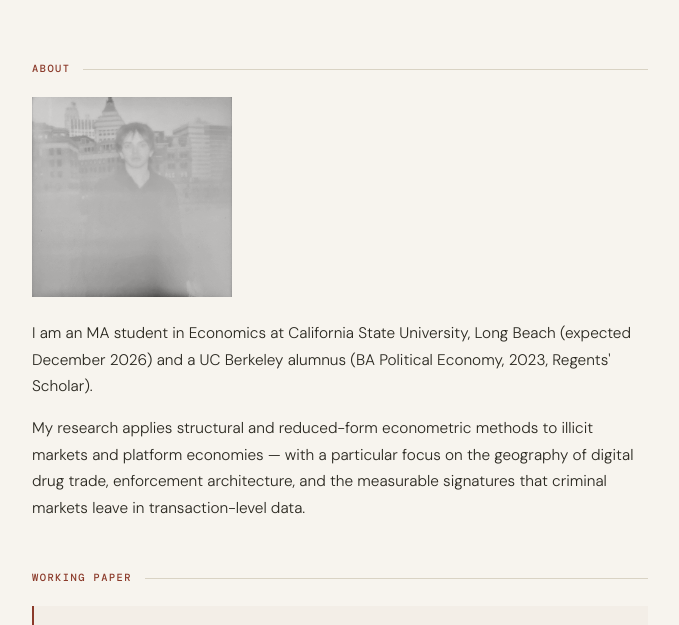
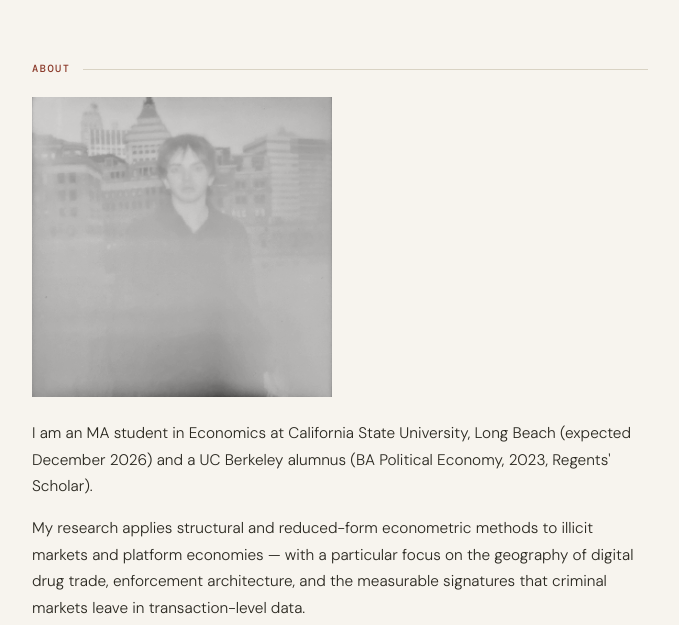
Before and after one commit to ryder-mawby/rydermawby.github.io, a plain HTML site: page index.html in a window 1280 px wide. Shown: the part 171-796 px from the top of the page, without its empty margins (300-979 px from the left). Drawn offline with nearby package versions, Linux system fonts and the light colour scheme; a web font is replaced by a local one.

Commit message:
Update index.html

```diff
--- a/index.html
+++ b/index.html
@@ -289,7 +289,7 @@
       <div>
         <img src="portrait.jpg"
              alt=""
-             style="display:block;width:200px;height:200px;object-fit:cover;
+             style="display:block;width:300px;height:300px;object-fit:cover;
                     filter:contrast(1.08) brightness(0.88);
                     opacity:0.82;margin-bottom:1.4rem;" />
         <p>
```
